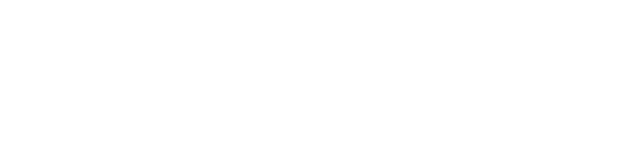
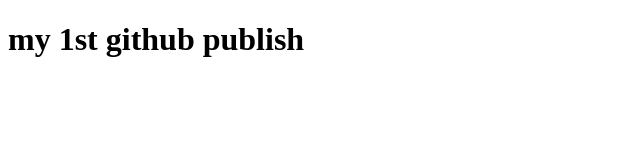
Before and after one commit to JagyaseniMallick/My-Projects, a plain HTML site: page index.html in a window 1280 px wide. Shown: the whole page, without its empty margins (0-640 px from the left). Drawn offline with Linux system fonts and the light colour scheme.

Commit message:
my code changed

```diff
--- a/index.html
+++ b/index.html
@@ -2,10 +2,10 @@
 <html lang="en">
 <head>
     <meta charset="UTF-8">
-    <meta name="viewport" content="width=device-width, initial-scale=1.0">
+    <meta name="viewport" content="width=h1, initial-scale=1.0">
     <title>Document</title>
 </head>
 <body>
-
+    <h1>my 1st github publish</h1>
 </body>
 </html>
```
